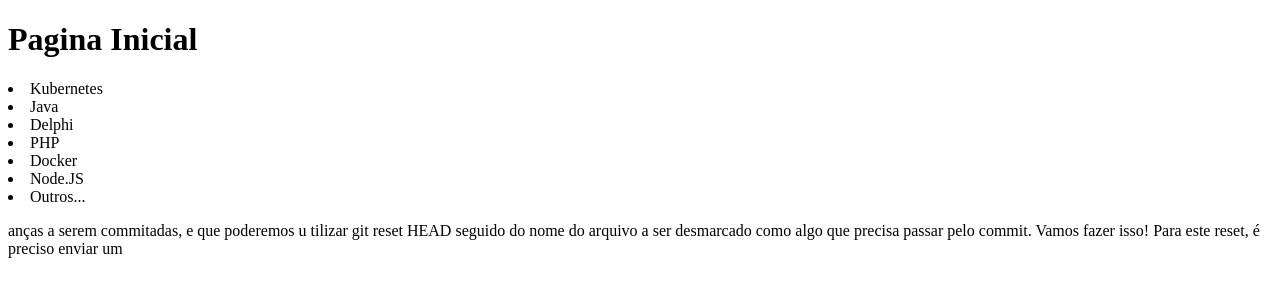
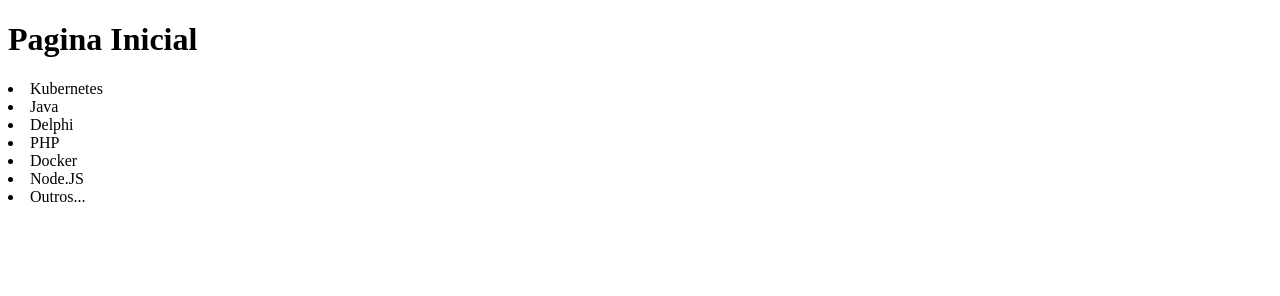
Before and after one commit to supertuxalone/projetoGit, a plain HTML site: page index.html in a window 1280 px wide. Drawn offline with Linux system fonts and the light colour scheme.

Commit message:
Revert "Adicionando e Commitando para Reverter"
This reverts commit f039e80d0f705f6eb67c0b62fbc3a8cd46f38836.

```diff
--- a/index.html
+++ b/index.html
@@ -16,11 +16,4 @@
     <li>Node.JS</li>
     <li>Outros...</li>
 </body>
-    <p>
-        anças a serem commitadas, e que poderemos u
-        tilizar git reset HEAD seguido do nome do arquivo a
-        ser desmarcado como algo que precisa passar pelo commit.
-         Vamos fazer isso! Para este reset, é preciso enviar um
-    </p>
-
 </html>
```
